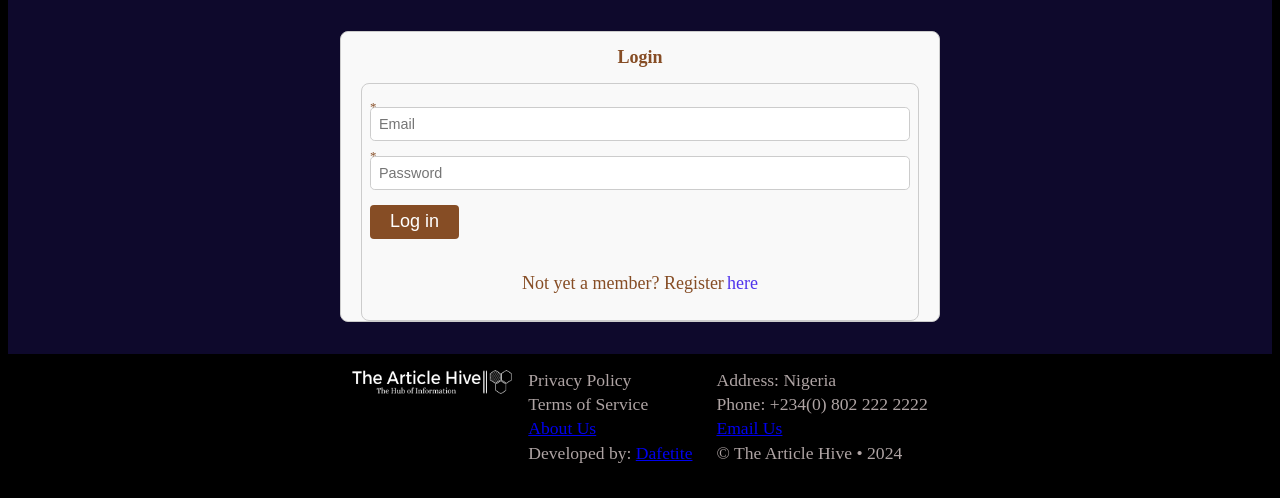
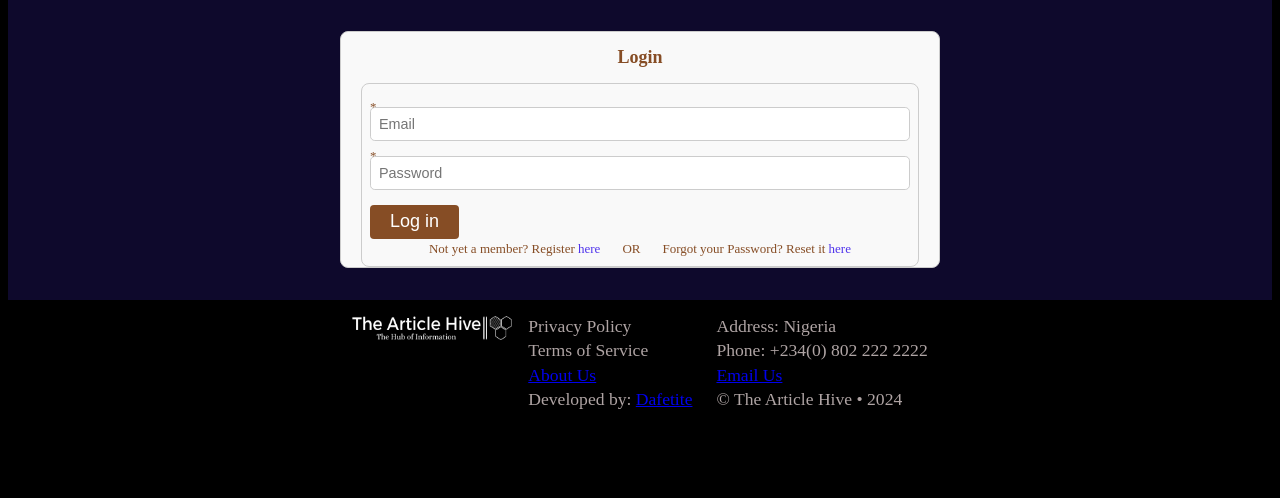
Before and after one commit to DafetiteOgaga/article-hive-backend-component, a Django app: a page that uses article_hive_project/templates/login.html in a window 1280 px wide. Shown: the part 135-633 px from the top of the page. Run offline with Django 5.2, Linux system fonts and the light colour scheme; parts of the project's set-up code (start-up, migrations or seed data) failed here and were passed over.

Commit message:
changes: added links to 'forgot password' and 'register' pages

```diff
--- a/article_hive_project/templates/login.html
+++ b/article_hive_project/templates/login.html
@@ -18,7 +18,13 @@
 				<div class="click-anime">
 					<button type="submit">Log in</button>
 				</div>
-			<p>Not yet a member? Register<a href="{% url 'register' %}">here</a></p>
+				<div class="forgot-password">
+					<!-- <div> -->
+						<p>Not yet a member? Register<a href="{% url 'register' %}">here</a></p>
+						<p>OR</p>
+						<p>Forgot your Password? Reset it<a href="{% url 'password_reset' %}">here</a></p>
+					<!-- </div> -->
+				</div>
 		</form>
 	</div>
 </section>
```
